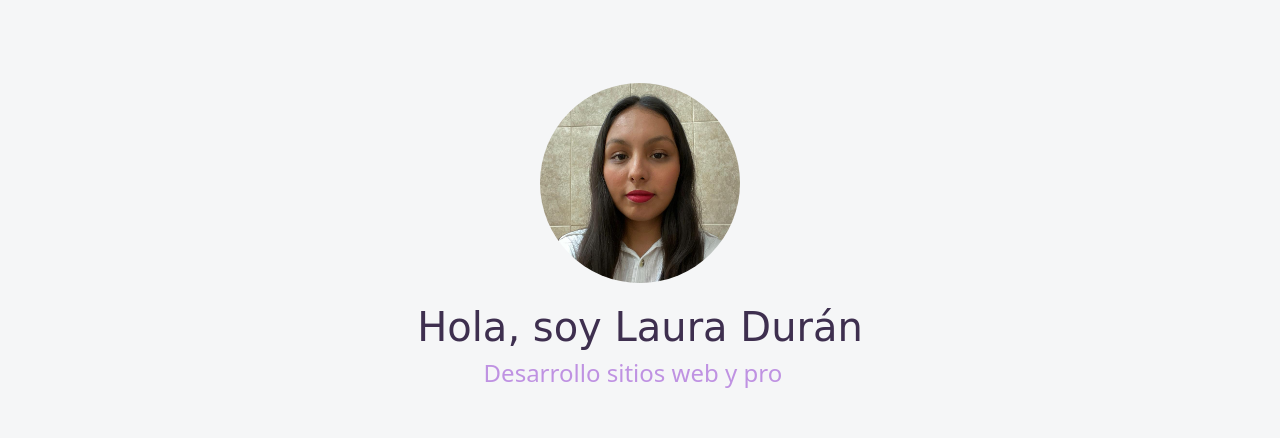
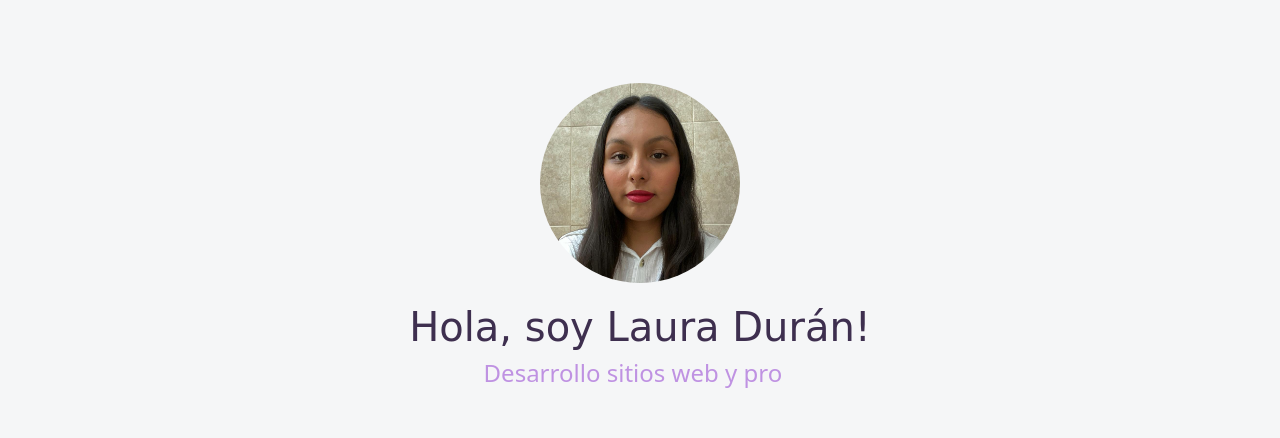
Before and after one commit to lauraduranrmz/LauraDuran.github.io, a plain HTML site: page index.html in a window 1280 px wide. Shown: the part 109-547 px from the top of the page. Drawn offline with nearby package versions, Linux system fonts and the light colour scheme; a web font is replaced by a local one.

Commit message:
Update index.html

```diff
--- a/index.html
+++ b/index.html
@@ -58,7 +58,7 @@
     <section class="hero align-items-stretch">
       <div class="hero-principal d-flex flex-column justify-content-center align-items-center">
         <img class="hero-imagen-desarrollador rounded-circle" src="imagenes/fotoLaura.jpeg" alt="Foto de Laura Duran">
-        <h1>Hola, soy Laura Durán</h1>
+        <h1>Hola, soy Laura Durán!</h1>
         <!--<h2>Desarrollo sitios web y escribo artículos sobre programación.</h2>-->
 
         <!--Animación con JavaScript-->
```
